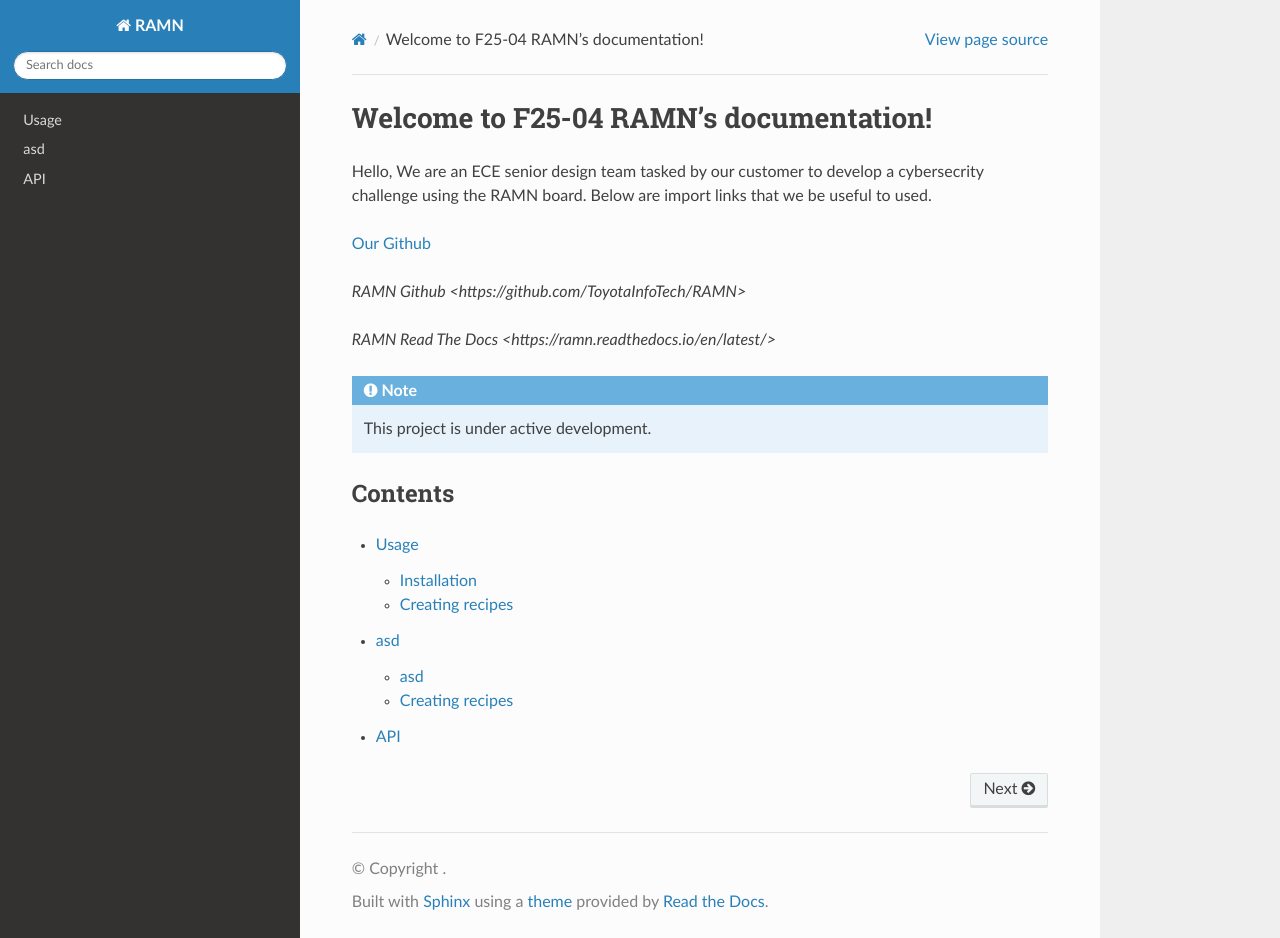
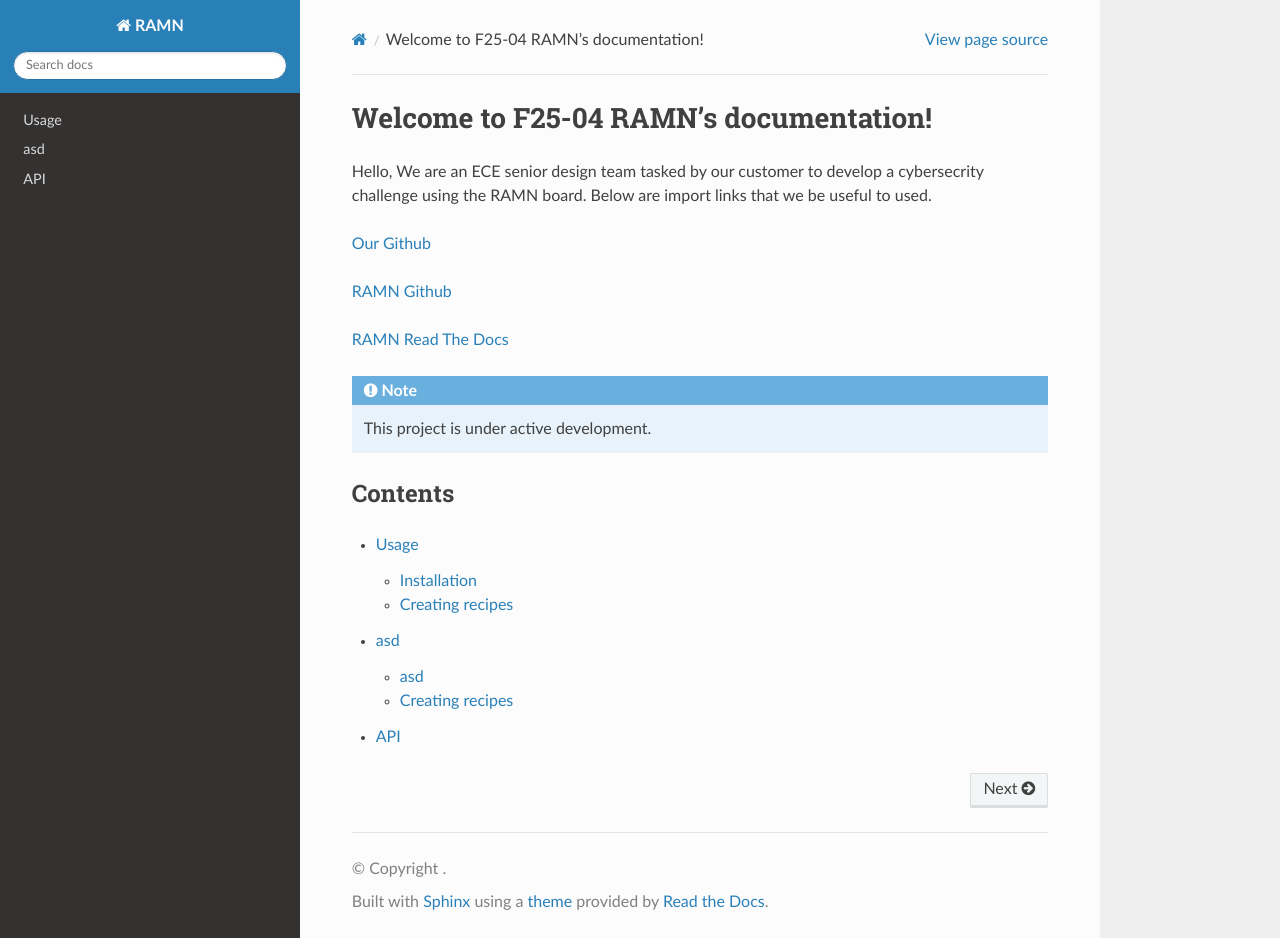
Before and after one commit to JonasvonStein/F25-04-Drive-Secure-Teaching-Automotive-Cybersecurity-with-RAMN, a Sphinx documentation site: the page built from docs/source/index.rst, in a window 1280 px wide and 938 px high. Built offline with Sphinx 7.4.7 and the Read the Docs theme 3.1.0, drawn with Linux system fonts in a browser that asks for light colours.

Commit message:
Update index.rst

```diff
--- a/docs/source/index.rst
+++ b/docs/source/index.rst
@@ -6,9 +6,9 @@ Below are import links that we be useful to used.
 
 `Our Github <https://github.com/JonasvonStein/F25-04-Drive-Secure-Teaching-Automotive-Cybersecurity-with-RAMN/tree/main>`_
 
-`RAMN Github <https://github.com/ToyotaInfoTech/RAMN>`
+`RAMN Github <https://github.com/ToyotaInfoTech/RAMN>`_
 
-`RAMN Read The Docs <https://ramn.readthedocs.io/en/latest/>`
+`RAMN Read The Docs <https://ramn.readthedocs.io/en/latest/>`_
 
 .. note::
 
```
